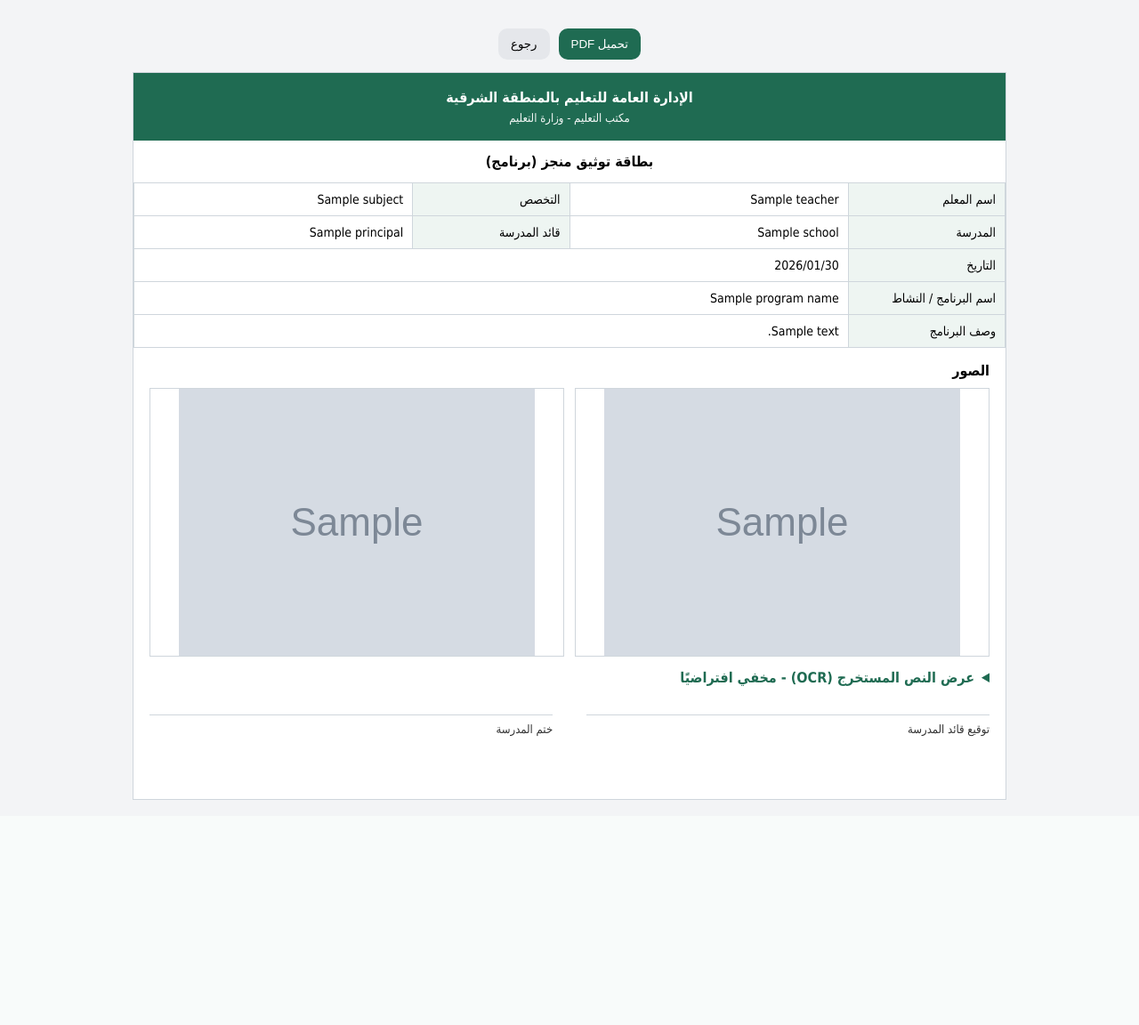
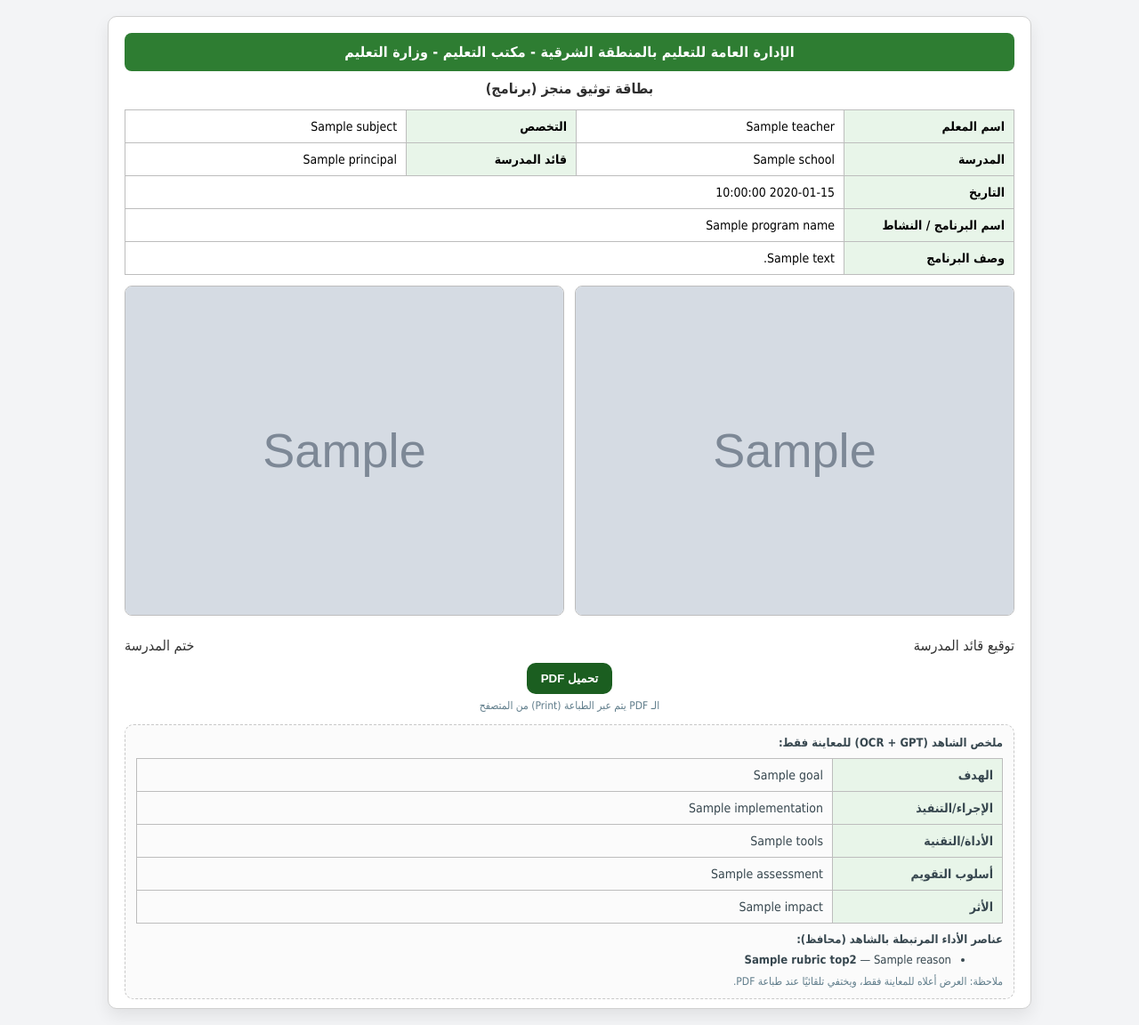
Before and after one commit to aliasiriiii/Evidence-ai, a Flask app: template templates/result.html in a window 1280 px wide. Shown: the whole page at 89% size. Before the commit the page ends 899 px from the top, so only its background shows below. Run offline with Flask 3, Linux system fonts and the light colour scheme; the template is opened without the code that fills it: most values are stand-ins (such as "Sample title", 1, 10 or a date in 2020); grey boxes marked "Sample" are stand-in pictures.

Commit message:
Refactor result.html for improved layout and style

```diff
--- a/templates/result.html
+++ b/templates/result.html
@@ -2,72 +2,129 @@
 <html lang="ar" dir="rtl">
 <head>
   <meta charset="utf-8" />
-  <meta name="viewport" content="width=device-width, initial-scale=1" />
-  <title>بطاقة توثيق</title>
+  <meta name="viewport" content="width=device-width,initial-scale=1" />
+  <title>بطاقة توثيق منجز (برنامج)</title>
   <style>
-    body{font-family: Tahoma, Arial; background:#f3f4f6; margin:0; padding:18px}
-    .page{max-width:980px; margin:0 auto; background:#fff; border:1px solid #cfd6dc}
-    .topbar{background:#1f6b52; color:#fff; padding:18px; text-align:center}
-    .topbar .t1{font-size:16px; font-weight:bold}
-    .topbar .t2{font-size:13px; opacity:.95; margin-top:6px}
-    .title{padding:14px 18px; text-align:center; font-weight:bold}
-    table{width:100%; border-collapse:collapse; font-size:14px}
-    td, th{border:1px solid #cfd6dc; padding:10px; vertical-align:middle}
-    th{background:#eef5f2; text-align:center}
-    .label{background:#eef5f2; width:18%}
-    .val{width:32%}
-    .section{padding:16px 18px}
-    .imggrid{display:grid; grid-template-columns:1fr 1fr; gap:12px}
-    .imgbox{border:1px solid #cfd6dc; min-height:220px; display:flex; align-items:center; justify-content:center}
-    .imgbox img{max-width:100%; max-height:360px; display:block}
-    .footer{display:flex; justify-content:space-between; padding:16px 18px; gap:10px}
-    .sig{width:48%; min-height:70px; border-top:1px solid #cfd6dc; padding-top:8px; font-size:13px; color:#333}
-    .btns{display:flex; justify-content:center; gap:10px; padding:14px}
-    .btn{border:0; padding:10px 14px; border-radius:10px; cursor:pointer}
-    .pdf{background:#1f6b52; color:#fff}
-    .back{background:#e5e7eb}
-    details{margin-top:14px}
-    details summary{cursor:pointer; color:#1f6b52; font-weight:bold}
-    pre{white-space:pre-wrap; background:#fafafa; border:1px dashed #ddd; padding:10px; border-radius:10px; font-size:12px}
+    body{font-family:Tahoma,Arial; background:#f3f4f6; margin:0; padding:0;}
+    .page{
+      width: 1000px;
+      margin: 18px auto;
+      background: #fff;
+      padding: 18px 18px 10px;
+      border: 1px solid #d0d0d0;
+      border-radius: 10px;
+      box-shadow:0 8px 18px rgba(0,0,0,.08);
+    }
+    .bar{
+      background:#2e7d32;
+      color:#fff;
+      padding:12px 14px;
+      font-weight:800;
+      text-align:center;
+      border-radius:8px;
+      letter-spacing:.2px;
+    }
+    .minihead{
+      margin:10px 0 14px;
+      text-align:center;
+      color:#2f2f2f;
+      font-weight:700;
+    }
+    table{
+      width:100%;
+      border-collapse:collapse;
+      font-size:14px;
+    }
+    td{
+      border:1px solid #bdbdbd;
+      padding:10px;
+      vertical-align:top;
+    }
+    .label{
+      background:#e8f5e9;
+      font-weight:800;
+      width: 170px;
+      white-space:nowrap;
+    }
+    .row2{
+      display:grid;
+      grid-template-columns: 1fr 1fr;
+      gap: 12px;
+      margin-top: 12px;
+    }
+    .imgbox{
+      border:1px solid #bdbdbd;
+      min-height:240px;
+      display:flex;
+      align-items:center;
+      justify-content:center;
+      color:#777;
+      border-radius:8px;
+      overflow:hidden;
+      background:#fafafa;
+    }
+    .imgbox img{width:100%; height:100%; object-fit:cover;}
+    .foot{
+      display:flex;
+      justify-content:space-between;
+      margin-top: 14px;
+      padding-top: 10px;
+      color:#333;
+    }
+    .btns{
+      margin-top:10px;
+      text-align:center;
+    }
+    .btn{
+      background:#1b5e20;
+      color:#fff;
+      border:0;
+      padding:10px 16px;
+      border-radius:10px;
+      font-weight:800;
+      cursor:pointer;
+    }
+    .ocr{
+      margin-top:14px;
+      border:1px dashed #c8c8c8;
+      border-radius:10px;
+      padding:12px;
+      color:#37474f;
+      background:#fbfbfb;
+      font-size:13px;
+    }
+    .smallnote{font-size:12px; color:#607d8b; margin-top:6px;}
 
+    /* للطباعة PDF */
     @media print{
-      body{background:#fff; padding:0}
-      .btns, details{display:none !important;}
-      .page{border:none}
+      body{background:#fff;}
+      .page{box-shadow:none; border:0; width:auto; margin:0; border-radius:0;}
+      .btns{display:none;}
+      .ocr{display:none;} /* نخفي OCR/GPT بالنتيجة عند الطباعة */
     }
   </style>
 </head>
 <body>
-
-  <div class="btns">
-    <button class="btn pdf" onclick="window.print()">تحميل PDF</button>
-    <button class="btn back" onclick="location.href='/'">رجوع</button>
-  </div>
-
-  <div class="page" id="card">
-    <div class="topbar">
-      <div class="t1">الإدارة العامة للتعليم بالمنطقة الشرقية</div>
-      <div class="t2">مكتب التعليم - وزارة التعليم</div>
-    </div>
-
-    <div class="title">بطاقة توثيق منجز (برنامج)</div>
+  <div class="page">
+    <div class="bar">الإدارة العامة للتعليم بالمنطقة الشرقية - مكتب التعليم - وزارة التعليم</div>
+    <div class="minihead">بطاقة توثيق منجز (برنامج)</div>
 
     <table>
       <tr>
         <td class="label">اسم المعلم</td>
-        <td class="val">{{ teacher }}</td>
+        <td>{{ teacher }}</td>
         <td class="label">التخصص</td>
-        <td class="val">{{ subject }}</td>
+        <td>{{ subject }}</td>
       </tr>
       <tr>
         <td class="label">المدرسة</td>
-        <td class="val">{{ school }}</td>
+        <td>{{ school }}</td>
         <td class="label">قائد المدرسة</td>
-        <td class="val">{{ principal }}</td>
+        <td>{{ principal }}</td>
       </tr>
       <tr>
         <td class="label">التاريخ</td>
-        <td colspan="3" id="today"></td>
+        <td colspan="3">{{ date_str }}</td>
       </tr>
       <tr>
         <td class="label">اسم البرنامج / النشاط</td>
@@ -79,48 +136,72 @@
       </tr>
     </table>
 
-    <div class="section">
-      <div style="font-weight:bold; margin-bottom:10px">الصور</div>
-      <div class="imggrid">
+    <div class="row2">
       <div class="imgbox">
         {% if img1_url %}
-            <img src="{{ img1_url }}" alt="صورة 1">
+          <img src="{{ img1_url }}" alt="صورة 1" />
         {% else %}
           <div>صورة (1)</div>
         {% endif %}
       </div>
       <div class="imgbox">
         {% if img2_url %}
-            <img src="{{ img2_url }}" alt="صورة 2">
+          <img src="{{ img2_url }}" alt="صورة 2" />
         {% else %}
           <div>صورة (2)</div>
         {% endif %}
       </div>
     </div>
 
-      <details>
-        <summary>عرض النص المستخرج (OCR) - مخفي افتراضيًا</summary>
-        {% if ocr1_err %}<div style="color:#b91c1c; margin-top:8px">{{ ocr1_err }}</div>{% endif %}
-        {% if ocr2_err %}<div style="color:#b91c1c; margin-top:8px">{{ ocr2_err }}</div>{% endif %}
-        <pre>{{ ocr1_text }}</pre>
-        <pre>{{ ocr2_text }}</pre>
-      </details>
+    <div class="foot">
+      <div>توقيع قائد المدرسة</div>
+      <div>ختم المدرسة</div>
     </div>
 
-    <div class="footer">
-      <div class="sig">توقيع قائد المدرسة</div>
-      <div class="sig">ختم المدرسة</div>
+    <div class="btns">
+      <button class="btn" onclick="window.print()">تحميل PDF</button>
+      <div class="smallnote">الـ PDF يتم عبر الطباعة (Print) من المتصفح</div>
+    </div>
+
+    <!-- معاينة فقط (لن تظهر في الطباعة) -->
+    <div class="ocr">
+      <div style="font-weight:900; margin-bottom:6px;">ملخص الشاهد (OCR + GPT) للمعاينة فقط:</div>
+
+      {% if ocr1_err or ocr2_err %}
+        <div style="color:#b00020; font-weight:700;">
+          {% if ocr1_err %} (صورة1) {{ ocr1_err }} {% endif %}
+          {% if ocr2_err %} (صورة2) {{ ocr2_err }} {% endif %}
+        </div>
+      {% endif %}
+
+      {% if gpt_err %}
+        <div style="color:#b00020; font-weight:700; margin-top:6px;">{{ gpt_err }}</div>
+      {% endif %}
+
+      <table style="margin-top:10px;">
+        <tr><td class="label">الهدف</td><td>{{ gpt_blocks.goal }}</td></tr>
+        <tr><td class="label">الإجراء/التنفيذ</td><td>{{ gpt_blocks.implementation }}</td></tr>
+        <tr><td class="label">الأداة/التقنية</td><td>{{ gpt_blocks.tools }}</td></tr>
+        <tr><td class="label">أسلوب التقويم</td><td>{{ gpt_blocks.assessment }}</td></tr>
+        <tr><td class="label">الأثر</td><td>{{ gpt_blocks.impact }}</td></tr>
+      </table>
+
+      <div style="margin-top:10px; font-weight:900;">عناصر الأداء المرتبطة بالشاهد (محافظ):</div>
+      {% if rubric_top2 and rubric_top2|length > 0 %}
+        <ul style="margin:8px 18px 0;">
+          {% for it in rubric_top2 %}
+            <li><b>{{ it.name }}</b> — {{ it.reason }}</li>
+          {% endfor %}
+        </ul>
+      {% else %}
+        <div style="margin-top:6px;">غير محدد (لا يوجد دليل كافٍ في النص)</div>
+      {% endif %}
+
+      <div class="smallnote" style="margin-top:10px;">
+        ملاحظة: العرض أعلاه للمعاينة فقط، ويختفي تلقائيًا عند طباعة PDF.
       </div>
     </div>
 
-  <script>
-    // تاريخ ذكي تلقائي: yyyy/mm/dd
-    const d = new Date();
-    const yyyy = d.getFullYear();
-    const mm = String(d.getMonth()+1).padStart(2,'0');
-    const dd = String(d.getDate()).padStart(2,'0');
-    document.getElementById('today').textContent = `${yyyy}/${mm}/${dd}`;
-  </script>
-
+  </div>
 </body>
 </html>
```
Lines whose indentation alone changed are shown as unchanged.
